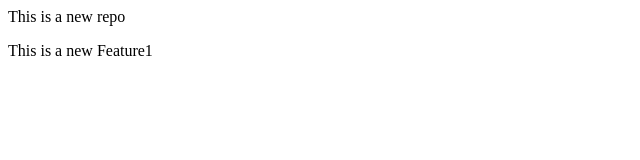
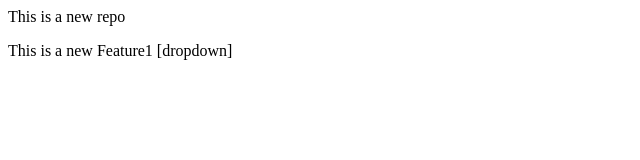
Before and after one commit to SkAlmaaz/LocalRepo, a plain HTML site: page index.html in a window 1280 px wide. Shown: the full height of the page, 0-640 px from the left. Drawn offline with Linux system fonts and the light colour scheme.

Commit message:
add dropdown

```diff
--- a/index.html
+++ b/index.html
@@ -1,2 +1,2 @@
 <p>This is a new repo</p>
-<p>This is a new Feature1</p>
+<p>This is a new Feature1 [dropdown]</p>
```
